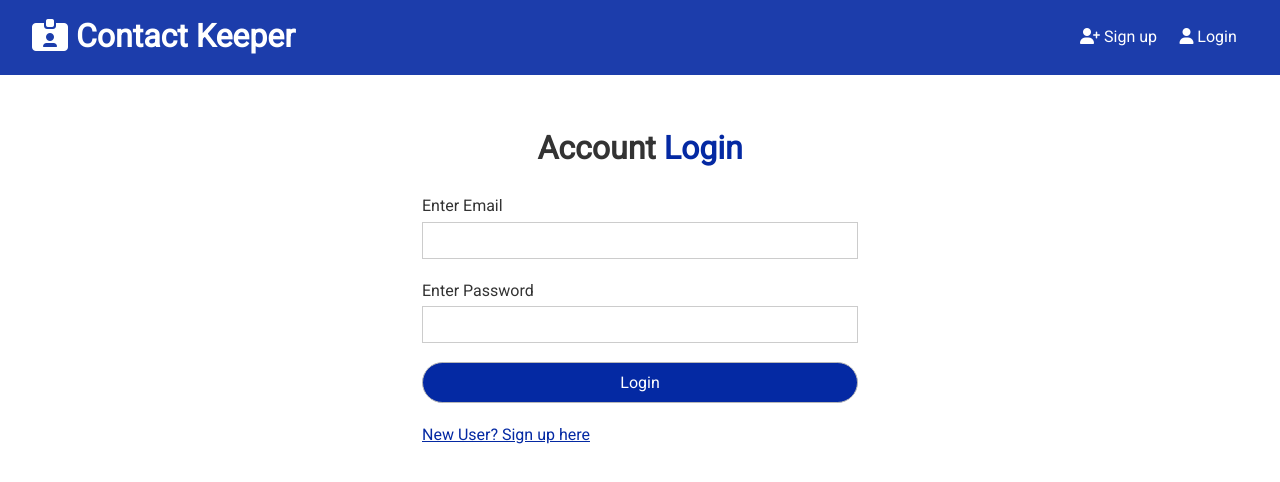
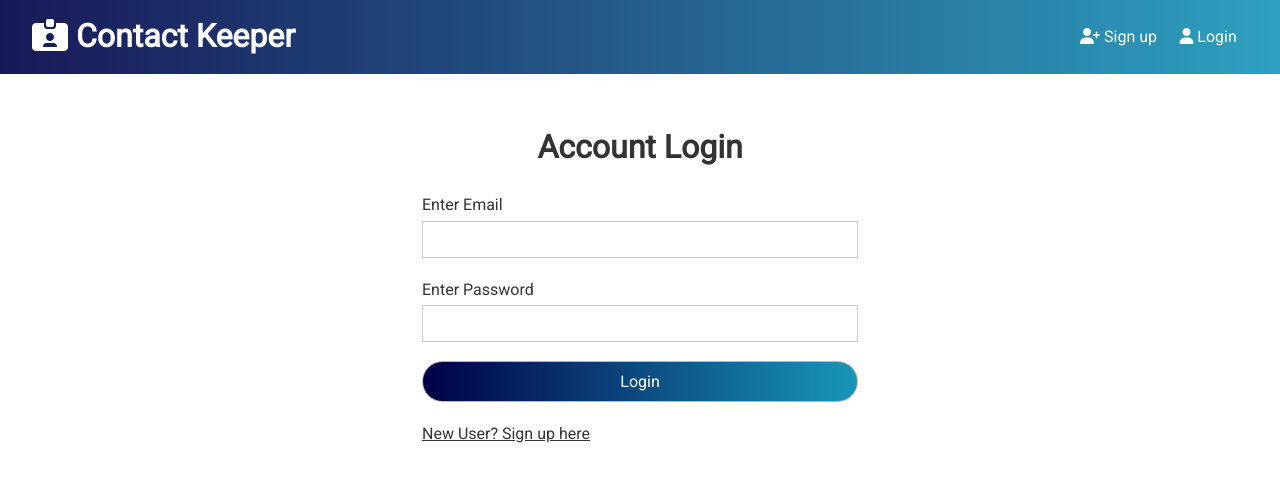
Before and after one commit to twilight-warlock/contact-keeper, a React (Create React App) app in the folder clientside/: page /login in a window 1280 px wide. Shown: the top 482 px of the page. Built offline with nearby package versions, Linux system fonts and the light colour scheme.

Commit message:
Completed Project Contact Keeper

```diff
--- a/clientside/src/App.css
+++ b/clientside/src/App.css
@@ -2,11 +2,11 @@
 
 /* Global Styles */
 :root {
-  --primary-color: #0429a3;
-  --dark-color: #3b3a3a;
-  --light-color: #ece9e9;
-  --danger-color: #f3341a;
-  --success-color: #0fb926;
+  --primary-color: linear-gradient(to right, #000046, #1896b9);
+  --dark-color: linear-gradient(to left, #a7acaf, #2c3e50);
+  --light-color: linear-gradient(to left, #dfecec, #e8e8f1);
+  --danger-color: linear-gradient(to left, #e73922, #f58d17);
+  --success-color: linear-gradient(to right, #3f924c, #15bb15);
 }
 
 * {
@@ -94,7 +94,9 @@ img {
 .card {
   padding: 1rem;
   border: #ccc 1px dotted;
-  margin: 0.7rem 0;
+  border-radius: 10px;
+  box-shadow: 7px 7px 7px rgb(156, 155, 155);
+  margin: 0.9rem 0;
 }
 
 /* List */
--- a/clientside/src/components/pages/Home.js
+++ b/clientside/src/components/pages/Home.js
@@ -11,6 +11,7 @@ const Home = () => {
     authContext.loadUser();
     // eslint-disable-next-line
   }, []);
+
   return (
     <div className="grid-2">
       <div>
```
